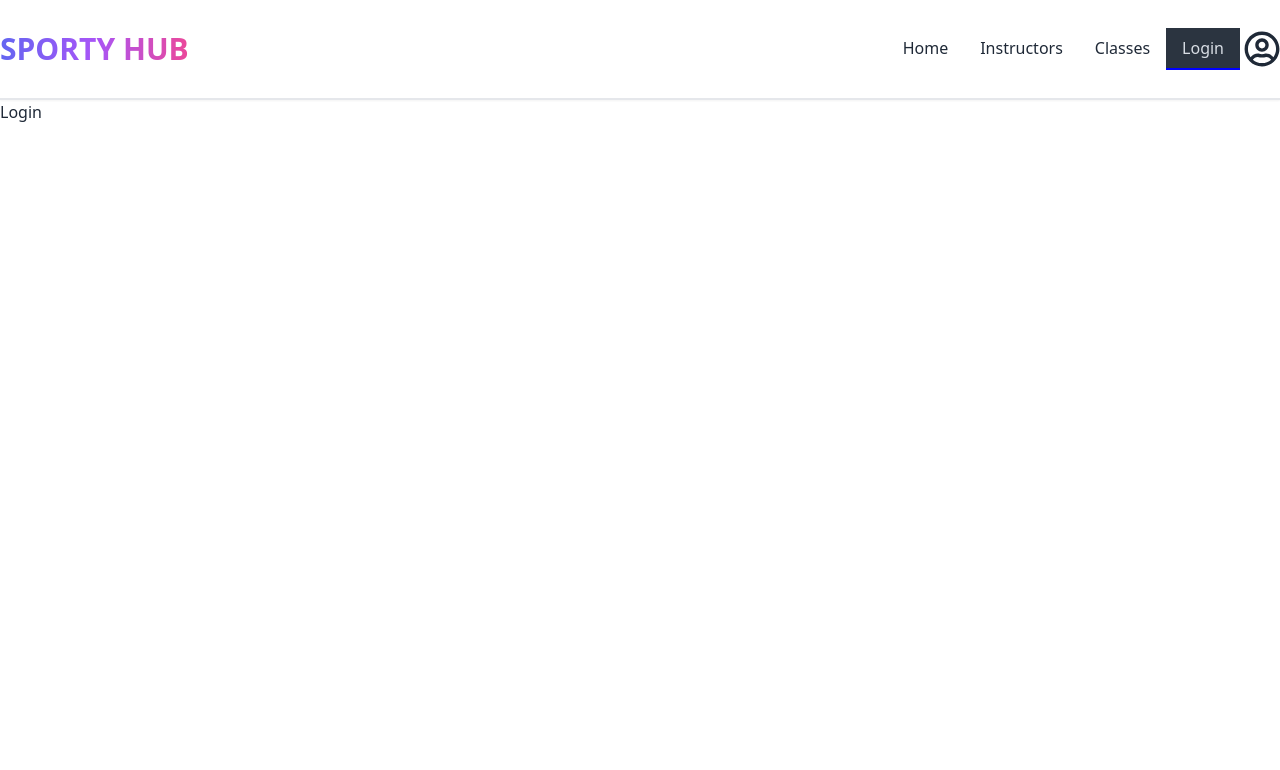
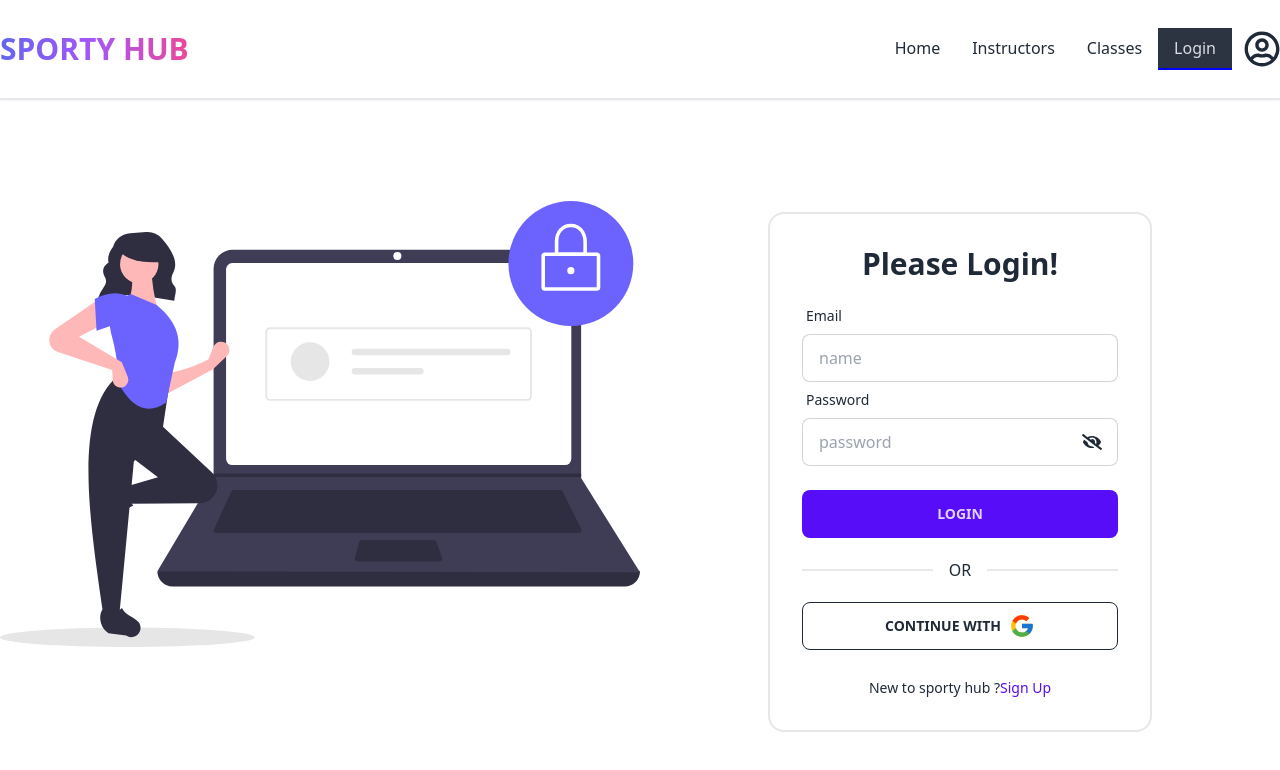
Before and after one commit to nazzmus-sakib/sporty-hub-client, a React (Vite) app: page /login in a window 1280 px wide. Shown: the top 770 px of the page. Built offline with nearby package versions, Linux system fonts and the light colour scheme; no server answers.

Commit message:
login page design done

```diff
--- a/package.json
+++ b/package.json
@@ -16,6 +16,7 @@
     "match-sorter": "^6.3.1",
     "react": "^18.2.0",
     "react-dom": "^18.2.0",
+    "react-hook-form": "^7.44.3",
     "react-icons": "^4.9.0",
     "react-router-dom": "^6.12.1",
     "sort-by": "^1.2.0"
--- a/src/pages/login/Login.jsx
+++ b/src/pages/login/Login.jsx
@@ -1,7 +1,120 @@
-import React from "react";
+import React, { useContext, useState } from "react";
+import { useForm } from "react-hook-form";
+import { Link } from "react-router-dom";
+import loginImg from "../../assets/login.svg";
 
+import GoogleLogin from "../socialLogin/GoogleLogin";
+import { AuthContext } from "../../context/AuthProvider";
+import { FaEye, FaEyeSlash } from "react-icons/fa";
 const Login = () => {
-  return <div>Login</div>;
+  const [showPassword, setShowPassword] = useState(false);
+  const { login } = useContext(AuthContext);
+  const {
+    register,
+    handleSubmit,
+
+    formState: { errors },
+  } = useForm();
+
+  const onSubmit = (data) => {
+    login(data.email, data.password)
+      .then((res) => {
+        console.log(res.user);
+      })
+      .catch((err) => console.log(err));
+  };
+  return (
+    <div className="flex items-center justify-center">
+      <div className="w-1/2">
+        <img src={loginImg} alt="" />
+      </div>
+
+      <div className="hero-content mt-24 w-1/2">
+        <div className="card flex-shrink-0 w-full max-w-sm  border-2 bg-base-100">
+          <div className="card-body">
+            <h1 className="text-3xl font-bold text-center mb-2">
+              Please Login!
+            </h1>
+            <form onSubmit={handleSubmit(onSubmit)}>
+              <div className="form-control">
+                <label className="label">
+                  <span className="label-text">Email</span>
+                </label>
+                <input
+                  type="email"
+                  name="name"
+                  placeholder="name"
+                  className="input input-bordered"
+                  {...register("email", { required: true })}
+                />
+                {errors.name && (
+                  <span className="text-red-600 mt-2">
+                    Email field is required
+                  </span>
+                )}
+              </div>
+
+              <div
+                className="form-control
+              "
+              >
+                <label className="label">
+                  <span className="label-text">Password</span>
+                </label>
+                <div className=" w-full relative">
+                  <input
+                    type={showPassword ? "text" : "password"}
+                    name="password"
+                    placeholder="password"
+                    className="input input-bordered w-full "
+                    {...register("password", {
+                      required: true,
+                    })}
+                  />
+                  <div className="absolute cursor-pointer  top-1/2 right-4 transform -translate-y-1/2">
+                    {showPassword ? (
+                      <FaEye
+                        size={20}
+                        onClick={() => setShowPassword(!showPassword)}
+                      ></FaEye>
+                    ) : (
+                      <FaEyeSlash
+                        size={20}
+                        onClick={() => setShowPassword(!showPassword)}
+                      ></FaEyeSlash>
+                    )}
+                  </div>
+                </div>
+
+                {errors.password?.type === "required" && (
+                  <span className="text-red-600 mt-2">
+                    Password field is required
+                  </span>
+                )}
+              </div>
+              <div className="form-control mt-6">
+                <button className="btn btn-primary outline-0 border-0">
+                  Login
+                </button>
+              </div>
+            </form>
+
+            <div className="divider">OR</div>
+            <GoogleLogin></GoogleLogin>
+            <p className="text-center mt-5 text-sm">
+              New to sporty hub ?
+              <Link
+                className="text-primary hover:underline underline-offset-4 "
+                to="/login"
+              >
+                Sign Up
+              </Link>
+            </p>
+          </div>
+        </div>
+      </div>
+    </div>
+  );
 };
 
 export default Login;
--- a/src/pages/shared/Navbar.jsx
+++ b/src/pages/shared/Navbar.jsx
@@ -92,7 +92,7 @@ const Navbar = () => {
                 </div>
               </div>
             ) : (
-              <FaRegUserCircle className=" text-4xl"></FaRegUserCircle>
+              <FaRegUserCircle className=" text-4xl lg:ml-2"></FaRegUserCircle>
             )}
           </div>
         </div>
--- /dev/null
+++ b/src/pages/socialLogin/GoogleLogin.jsx
@@ -0,0 +1,11 @@
+import React from "react";
+import { FcGoogle } from "react-icons/fc";
+const GoogleLogin = () => {
+  return (
+    <button className="btn btn-outline ">
+      Continue with <FcGoogle size={26}></FcGoogle>{" "}
+    </button>
+  );
+};
+
+export default GoogleLogin;
```
Also changed, not shown: src/assets/login.svg (added), 1 other file (tests, documents, lock files or other folders).
